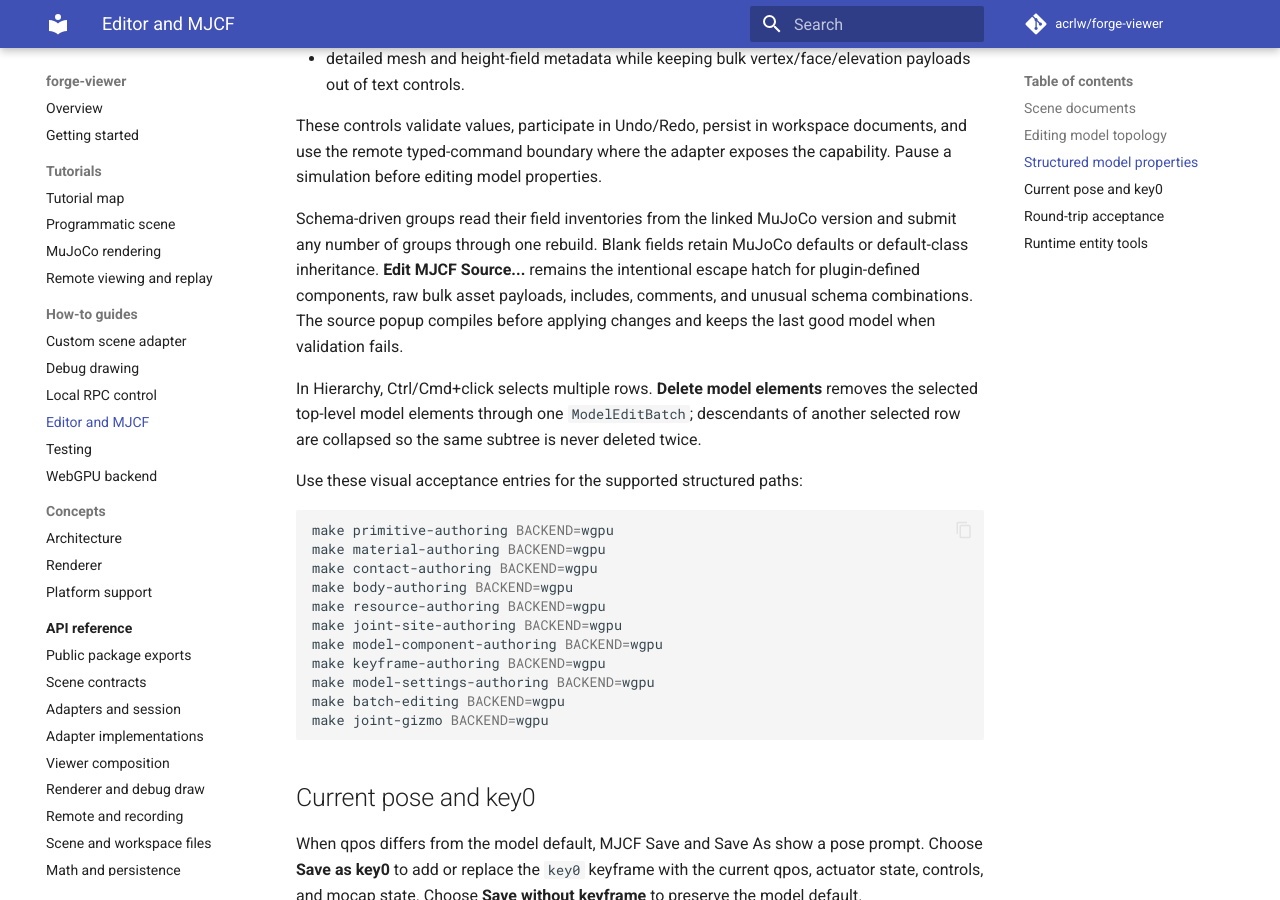
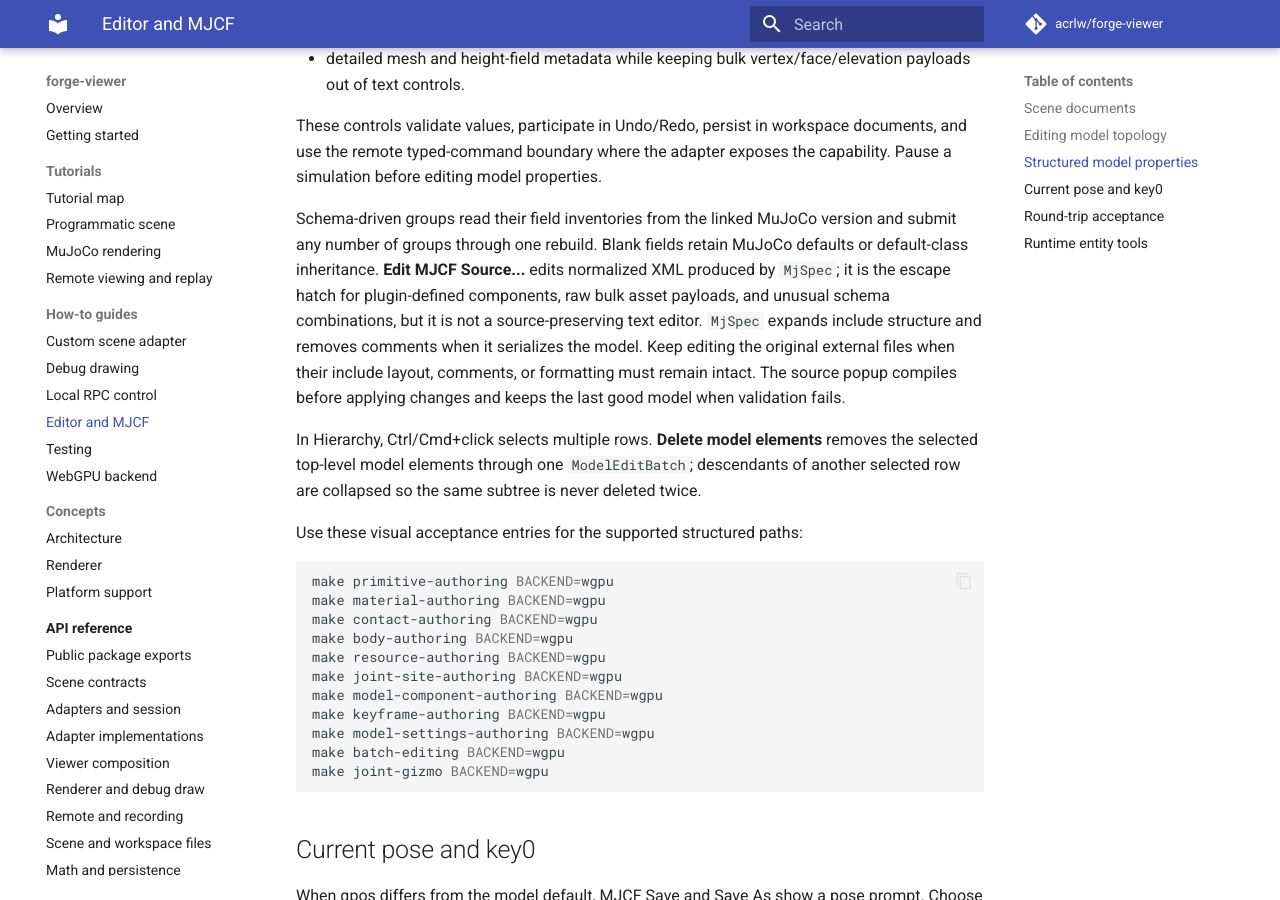
Before and after one commit to acrlw/forge-viewer, an MkDocs documentation site: the page built from docs/guides/editor-and-mjcf.md, in a window 1280 px wide and 900 px high, scrolled down 1819 px. Built offline with MkDocs 1.6.1 and Material for MkDocs 9.7.7, drawn with Linux system fonts in a browser that asks for light colours; comment, search, counter and statistics services are not loaded.

Commit message:
Clarify remaining editor authoring scope

```diff
--- a/docs/guides/editor-and-mjcf.md
+++ b/docs/guides/editor-and-mjcf.md
@@ -69,9 +69,12 @@ before editing model properties.
 
 Schema-driven groups read their field inventories from the linked MuJoCo version and submit any
 number of groups through one rebuild. Blank fields retain MuJoCo defaults or default-class
-inheritance. **Edit MJCF Source...** remains the intentional escape hatch for plugin-defined
-components, raw bulk asset payloads, includes, comments, and unusual schema combinations. The
-source popup compiles before applying changes and keeps the last good model when validation fails.
+inheritance. **Edit MJCF Source...** edits normalized XML produced by `MjSpec`; it is the escape
+hatch for plugin-defined components, raw bulk asset payloads, and unusual schema combinations, but
+it is not a source-preserving text editor. `MjSpec` expands include structure and removes comments
+when it serializes the model. Keep editing the original external files when their include layout,
+comments, or formatting must remain intact. The source popup compiles before applying changes and
+keeps the last good model when validation fails.
 
 In Hierarchy, Ctrl/Cmd+click selects multiple rows. **Delete model elements** removes the selected
 top-level model elements through one `ModelEditBatch`; descendants of another selected row are
```
Also changed, not shown: plan/ROADMAP.md (+10 -4 lines), plan/STATUS.md (+12 -12 lines).
